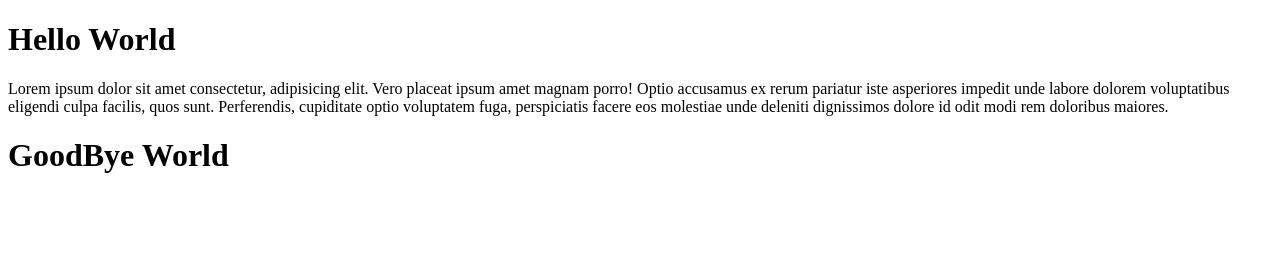
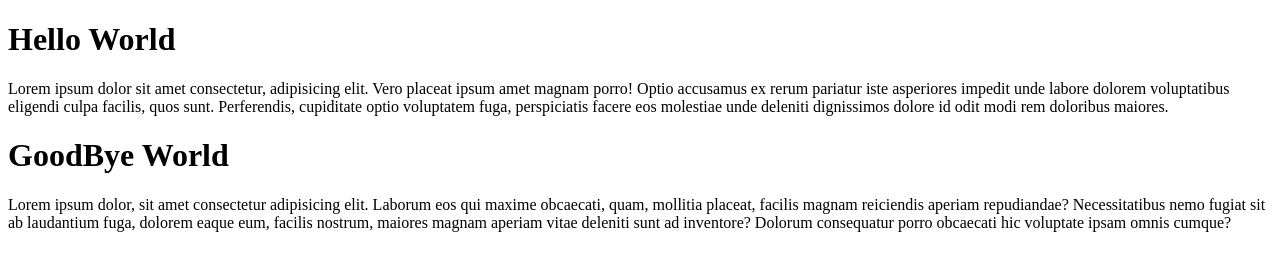
Before and after one commit to Chodavaram-Sai-Bharath-Reddy/SaiDemo, a plain HTML site: page index.html in a window 1280 px wide. Drawn offline with Linux system fonts and the light colour scheme.

Commit message:
added paragraph

```diff
--- a/index.html
+++ b/index.html
@@ -10,5 +10,6 @@
     <p>Lorem ipsum dolor sit amet consectetur, adipisicing elit. Vero placeat ipsum amet magnam porro! Optio accusamus ex rerum pariatur iste asperiores impedit unde labore dolorem voluptatibus eligendi culpa facilis, quos sunt. Perferendis, cupiditate optio voluptatem fuga, perspiciatis facere eos molestiae unde deleniti dignissimos dolore id odit modi rem doloribus maiores.</p>
 
     <h1>GoodBye World</h1>
+    <p>Lorem ipsum dolor, sit amet consectetur adipisicing elit. Laborum eos qui maxime obcaecati, quam, mollitia placeat, facilis magnam reiciendis aperiam repudiandae? Necessitatibus nemo fugiat sit ab laudantium fuga, dolorem eaque eum, facilis nostrum, maiores magnam aperiam vitae deleniti sunt ad inventore? Dolorum consequatur porro obcaecati hic voluptate ipsam omnis cumque?</p>
 </body>
 </html>
```
